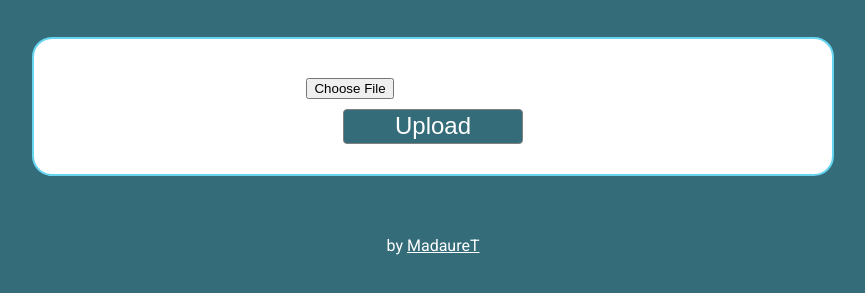
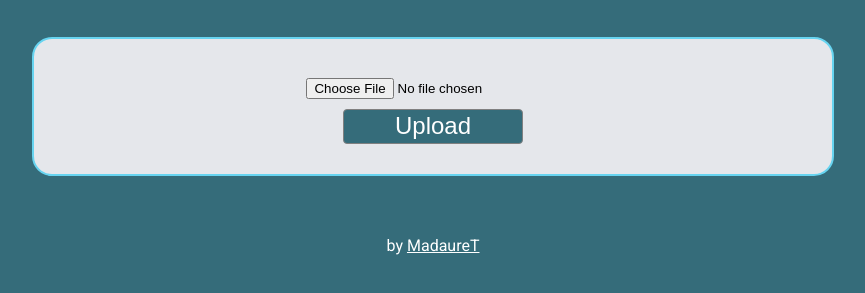
Before and after one commit to Madaure001/File-metadata, a website: page views/index.html in a window 1280 px wide. Shown: the part 81-374 px from the top of the page, without its empty margins (207-1072 px from the left). Drawn offline with Linux system fonts and the light colour scheme.

Commit message:
improved css

```diff
--- a/index.js
+++ b/index.js
@@ -25,7 +25,7 @@ app.post('/api/fileanalyse', multer().single('upfile'), (req, res) => {
   //set response object size
   resObj['size'] = req.file.size;
 
-  res.json({resObj});
+  res.json(resObj);
 })
 
 
--- a/public/style.css
+++ b/public/style.css
@@ -32,6 +32,19 @@ input {
   margin: 10px auto;
 }
 
+.view {
+  position:relative;
+  margin: auto;
+  margin-top: 40px;
+  border: 2px  solid  #67d4f0;
+  border-radius: 20px;
+  padding: 20px;
+  width: 60%;
+  min-width: 400px;
+  background-color: #E5E7EB;
+  color: #000;
+}
+
 input#button {
   width: 180px;
   height: 35px;
@@ -46,15 +59,3 @@ input#button {
 input#button:hover {
   background-color: #67d4f0;
 }
-
-.view {
-  position:relative;
-  margin: auto;
-  margin-top: 40px;
-  border: 2px  solid  #67d4f0;
-  border-radius: 20px;
-  padding: 20px;
-  width: 60%;
-  min-width: 400px;
-  background-color: #fff;
-}
```
